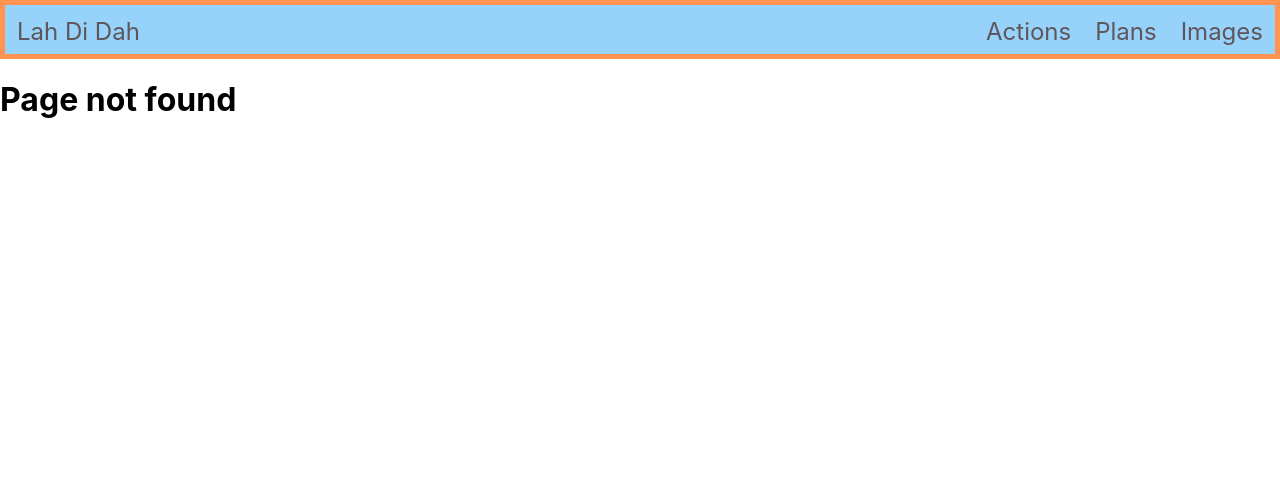
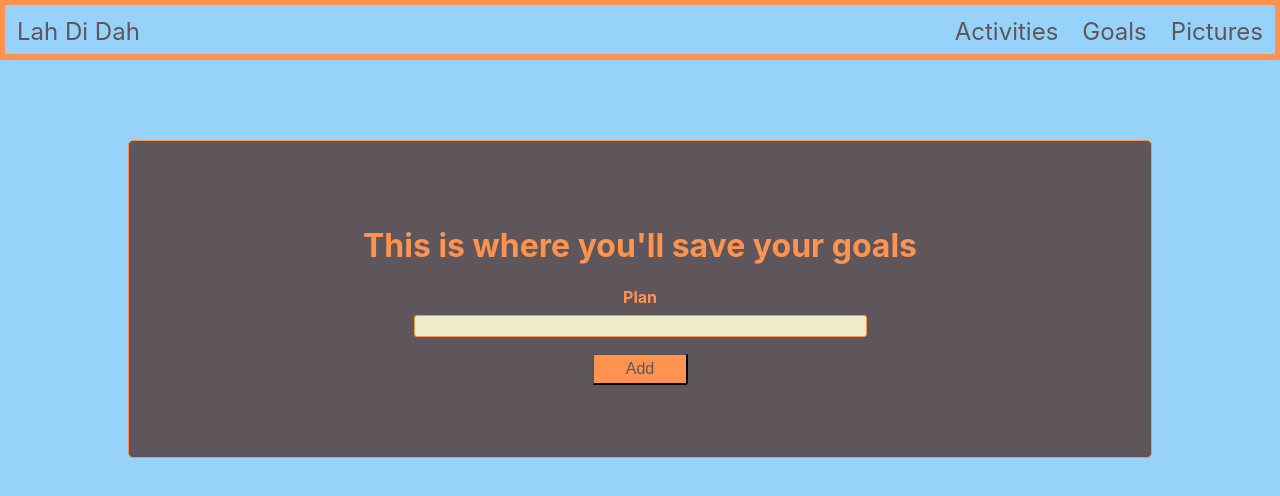
Before and after one commit to MattHelton/ldd, a React (Create React App) app: page /goals in a window 1280 px wide. Before the commit this address had no page. Shown: the top 496 px of the page. Built offline with nearby package versions, Linux system fonts and the light colour scheme.

Commit message:
Change class declarations, exports, imports, and routes from Actions, Images, and Plans to Activities, Goals, and Pictures

```diff
--- a/src/components/NavBar.js
+++ b/src/components/NavBar.js
@@ -6,9 +6,9 @@ class NavBar extends Component {
         return (
             <div className='nav-bar'>
                 <a href='/' id='brand'>Lah Di Dah</a>
-                <a href='images'>Images</a>
-                <a href='plans'>Plans</a>
-                <a href='actions'>Actions</a>
+                <a href='pictures'>Pictures</a>
+                <a href='goals'>Goals</a>
+                <a href='activities'>Activities</a>
             </div>
         )
     }
--- a/src/components/ScreensRoot.js
+++ b/src/components/ScreensRoot.js
@@ -2,9 +2,9 @@ import React, { Component } from 'react';
 import {BrowserRouter as Router} from 'react-router-dom'
 import { Route, Switch } from 'react-router-dom';
 import Home from './screens/Home'
-import Actions from './screens/Actions'
-import Plans from './screens/Plans'
-import Images from './screens/Images'
+import Activities from './screens/Activities'
+import Goals from './screens/Goals'
+import Pictures from './screens/Pictures'
 import './Layout.css';
 
 class ScreensRoot extends Component {
@@ -13,9 +13,9 @@ class ScreensRoot extends Component {
             <Router>
                 <Switch>
                     <Route exact path='/' component={Home} />
-                    <Route path='/actions' component={Actions} />
-                    <Route path='/plans' component={Plans} />
-                    <Route path='/images' component={Images} />
+                    <Route path='/activities' component={Activities} />
+                    <Route path='/goals' component={Goals} />
+                    <Route path='/pictures' component={Pictures} />
                     <Route render={() => <h1 id='no-page'>Page not found</h1>} />
                 </Switch>
             </Router>
--- a/src/components/screens/Actions.js
+++ b/src/components/screens/Activities.js
@@ -1,7 +1,7 @@
 import React, { Component } from 'react';
 import './Screens.css';
 
-class Actions extends Component {
+class Activities extends Component {
     render() {
         return (
 
@@ -16,4 +16,4 @@ class Actions extends Component {
     }
 }
 
-export default Actions
+export default Activities
--- a/src/components/screens/Plans.js
+++ b/src/components/screens/Goals.js
@@ -1,7 +1,7 @@
 import React, { Component } from 'react';
 import './Screens.css';
 
-class Plans extends Component {
+class Goals extends Component {
     constructor(){
         super()
         this.state = {
@@ -54,4 +54,4 @@ class Plans extends Component {
     }
 }
 
-export default Plans
+export default Goals
--- a/src/components/screens/Images.js
+++ b/src/components/screens/Pictures.js
@@ -1,7 +1,7 @@
 import React, { Component } from 'react';
 import './Screens.css';
 
-class Images extends Component {
+class Pictures extends Component {
     render() {
         return (
         //Make this element go away once picture is uploaded
@@ -17,4 +17,4 @@ class Images extends Component {
     }
 }
 
-export default Images
+export default Pictures
```
